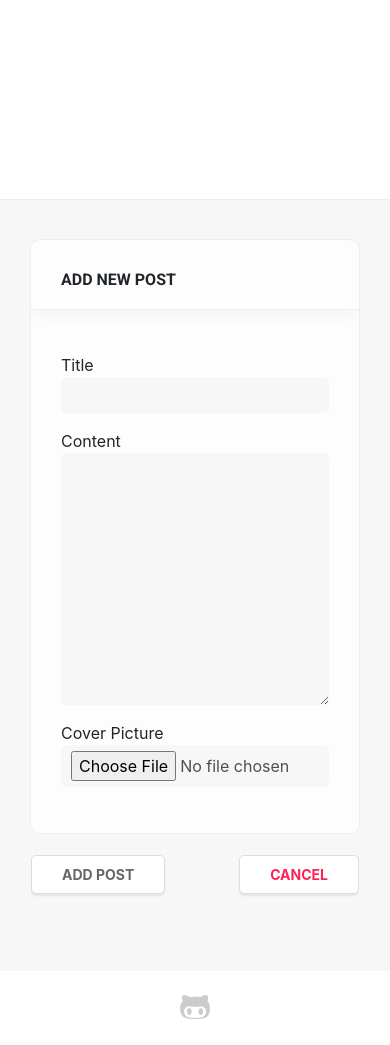
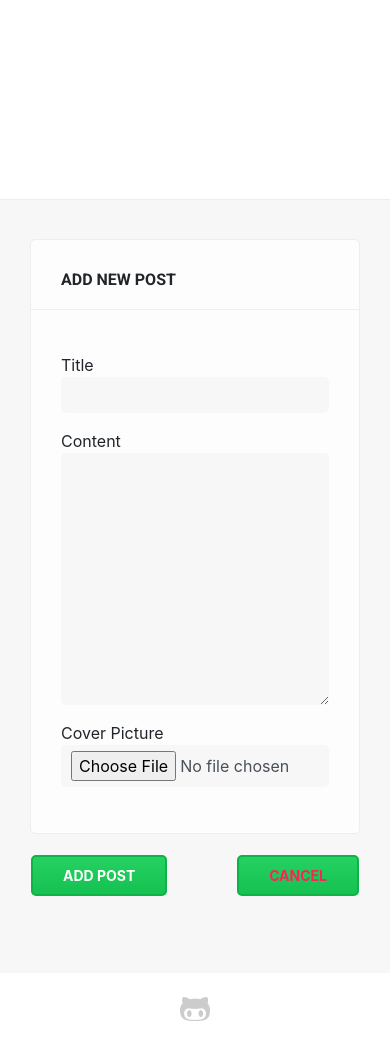
Before and after one commit to urankajtazaj/SEMS, a Django app: page /post/add/ in a window 390 px wide. Shown: the part 644-1689 px from the top of the page. Before the commit the page ends 1663 px from the top, so only its background shows below. Run offline with Django 3.2, Linux system fonts and the light colour scheme; a user stored in the database is signed in; data comes from the database, SQL or seed files in the repository; both versions use the stored data as it was after the commit; some libraries are stand-ins or nearby versions.

Commit message:
button style change

```diff
--- a/sems/static/css/main.css
+++ b/sems/static/css/main.css
@@ -92,14 +92,13 @@ nav a.active:hover {
 
 .shadow-box, .card-box, .empty-box {
     padding: 30px;
-    border-radius: 10px;
+    border-radius: 5px;
     margin-bottom: 10px;
     /*border-bottom: 2px solid #eee;*/
     /*box-shadow: 0 2px 3px rgba(0,0,0,0.07);*/
     display: block;
     border: 1px solid #eee;
     position: relative;
-    background-color: #fff;
     background-color: rgba(255,255,255,.8);
     /*z-index: 1;*/
     position: relative;
@@ -111,7 +110,7 @@ nav a.active:hover {
     width: 100%;
     height: 70px;
     border-bottom: 1px solid #eee;
-    box-shadow: 0 5px 15px rgba(0,0,0,0.04);
+    /*box-shadow: 0 5px 15px rgba(0,0,0,0.04);*/
     z-index: 1;
     left: 0;
     top: 0;
@@ -250,20 +249,27 @@ a.label:hover {
 .btn-primary, .empty-box a.btn-primary, .empty-box button.btn-primary, input.btn-primary, .btn-third, .btn-danger {
     border-radius: 5px;
     background-color: #fff;
-    border: 1px solid #ddd;
+    border: 2px solid #0eb246;
     color: #666;
     /*font-weight: normal;*/
     font-size: 14px;
     box-shadow: none;
     padding: 8px 30px;
-    box-shadow: 0 2px 2px rgba(0,0,0,0.08);
+    /*box-shadow: 0 2px 2px rgba(0,0,0,0.08);*/
+    background: linear-gradient(#25d160, #15c150);
+    color: #fff;
 }
 
 .btn-third:hover, .empty-box a.btn-primary:hover, .empty-box button.btn-primary:hover, input.btn-primary:hover, .card-box .btn-primary:hover, .btn-danger:hover {
-    color: #222;
+    color: #fff;
     background-color: #fff;
-    border-color: #bbb;
-    box-shadow: 0 3px 10px rgba(0,0,0,0.1);
+    border-color: #0eb246;
+    background: linear-gradient(#2edb69, #15c150);
+}
+
+table .btn {
+    background: #fff;
+    border: 1px solid #ddd;
 }
 
 .btn-danger:hover {
```
Also changed, not shown: sems/templates/home.html (+6 -6 lines), db.sqlite3.
